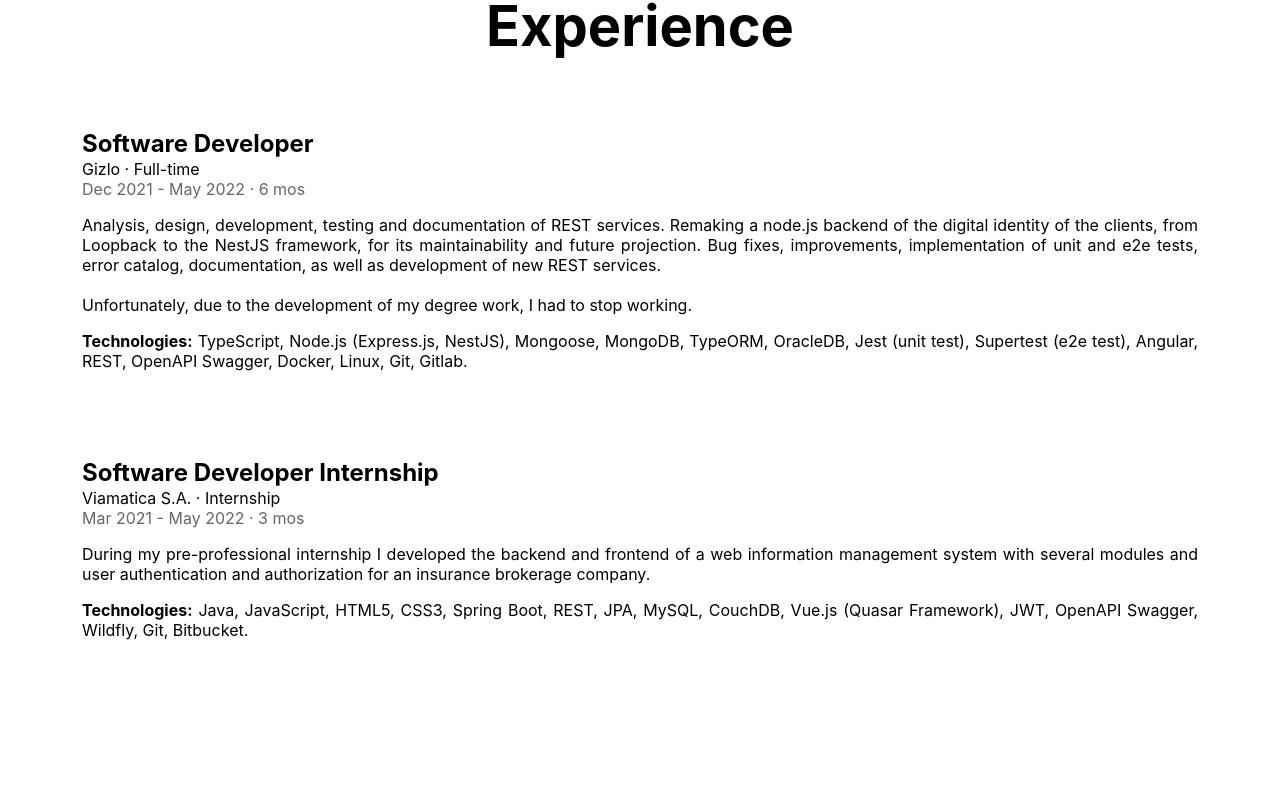
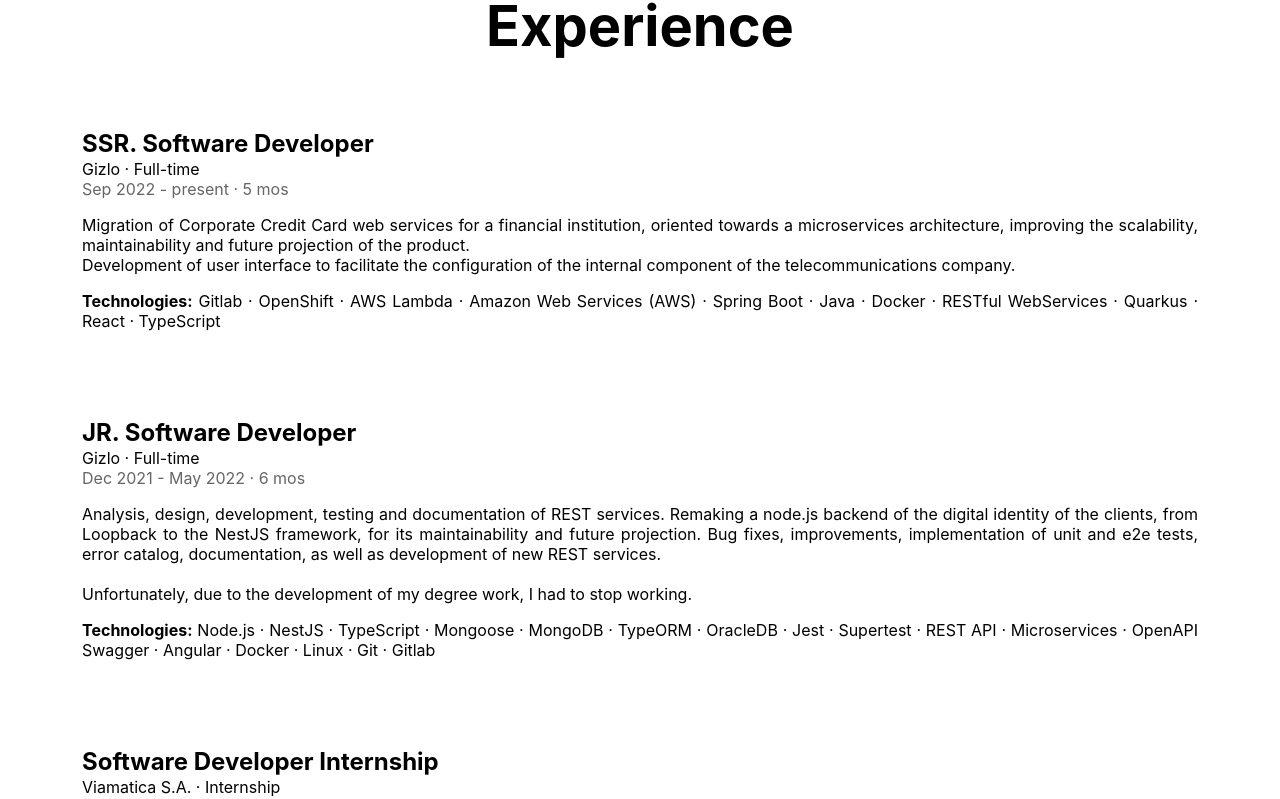
Before and after one commit to jeanpierm/jeanpier-mendoza, a Next.js app: page / in a window 1280 px wide. Shown: the part 2311-3110 px from the top of the page. Built offline with nearby package versions, Linux system fonts and the light colour scheme.

Commit message:
update experiences

```diff
--- a/src/core/data/experiences.data.ts
+++ b/src/core/data/experiences.data.ts
@@ -2,12 +2,20 @@
 
 export const experiences: ExperienceIntf[] = [
   {
-    jobTitle: 'Software Developer',
+    jobTitle: 'SSR. Software Developer',
+    company: { name: 'Gizlo · Full-time', website: 'https://gizlocorp.com/' },
+    period: 'Sep 2022 - present · 5 mos',
+    description:
+      'Migration of Corporate Credit Card web services for a financial institution, oriented towards a microservices architecture, improving the scalability, maintainability and future projection of the product.<br/>Development of user interface to facilitate the configuration of the internal component of the telecommunications company.',
+    technologies: `Gitlab · OpenShift · AWS Lambda · Amazon Web Services (AWS) · Spring Boot · Java · Docker · RESTful WebServices · Quarkus · React · TypeScript`,
+  },
+  {
+    jobTitle: 'JR. Software Developer',
     company: { name: 'Gizlo · Full-time', website: 'https://gizlocorp.com/' },
     period: 'Dec 2021 - May 2022 · 6 mos',
     description:
       'Analysis, design, development, testing and documentation of REST services. Remaking a node.js backend of the digital identity of the clients, from Loopback to the NestJS framework, for its maintainability and future projection. Bug fixes, improvements, implementation of unit and e2e tests, error catalog, documentation, as well as development of new REST services.<br/><br/>Unfortunately, due to the development of my degree work, I had to stop working.',
-    technologies: `TypeScript, Node.js (Express.js, NestJS), Mongoose, MongoDB, TypeORM, OracleDB, Jest (unit test), Supertest (e2e test), Angular, REST, OpenAPI Swagger, Docker, Linux, Git, Gitlab.`,
+    technologies: `Node.js · NestJS · TypeScript · Mongoose · MongoDB · TypeORM · OracleDB · Jest · Supertest · REST API · Microservices · OpenAPI Swagger · Angular · Docker · Linux · Git · Gitlab`,
   },
   {
     jobTitle: 'Software Developer Internship',
@@ -22,8 +30,6 @@
       and user authentication and authorization for an insurance brokerage
       company.`,
     technologies: `
-      Java, JavaScript, HTML5, CSS3, Spring
-      Boot, REST, JPA, MySQL, CouchDB, Vue.js (Quasar Framework), JWT,
-      OpenAPI Swagger, Wildfly, Git, Bitbucket.`,
+    Java · Spring Boot · REST API · JPA · MySQL · CouchDB · JWT · OpenAPI Swagger · Wildfly · HTML5 · CSS3 · JavaScript · Vue.js · Quasar Framework · Git · Bitbucket`,
   },
 ];
```
